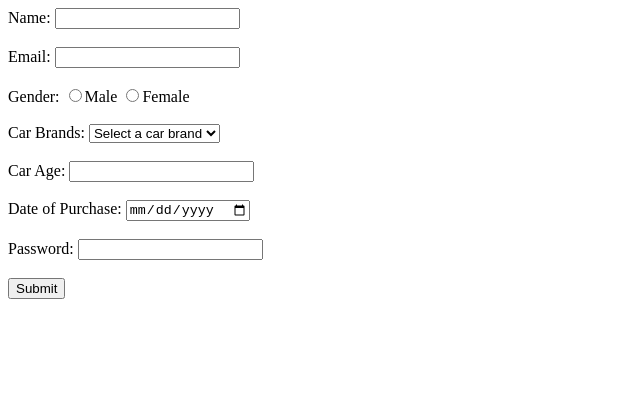
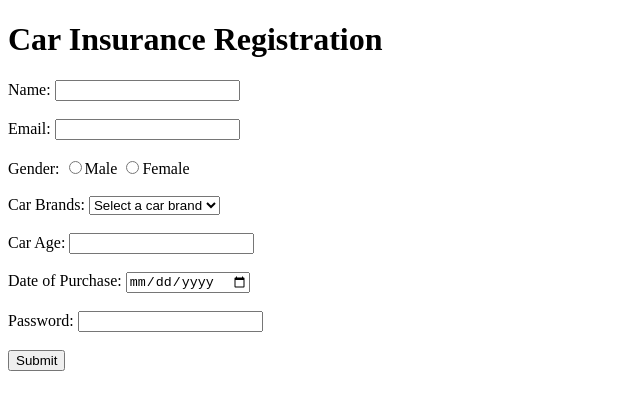
Before and after one commit to acciojob/car-insurance-form-Prajjwalajit15, a website: page main.html in a window 1280 px wide. Shown: the whole page, without its empty margins (0-640 px from the left). Drawn offline with Linux system fonts and the light colour scheme.

Commit message:
created a submission

```diff
--- a/main.html
+++ b/main.html
@@ -7,7 +7,7 @@
 </head>
 
 <body>
-<!--     <h1>Car Insurance Registration</h1> -->
+    <h1>Car Insurance Registration</h1>
 
     <form method="POST">
         <label for="name">Name:</label>
```
